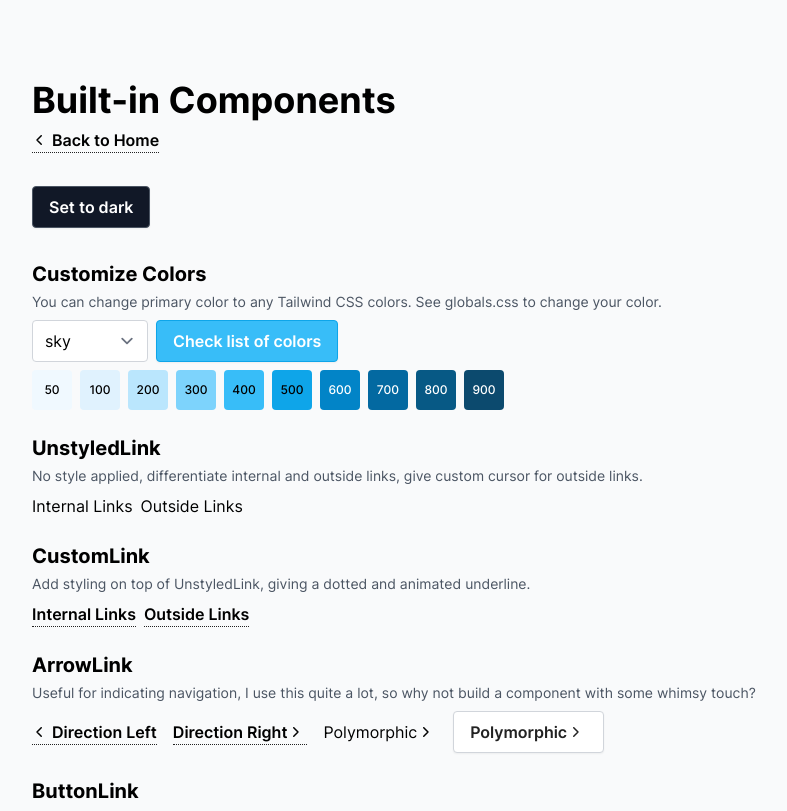
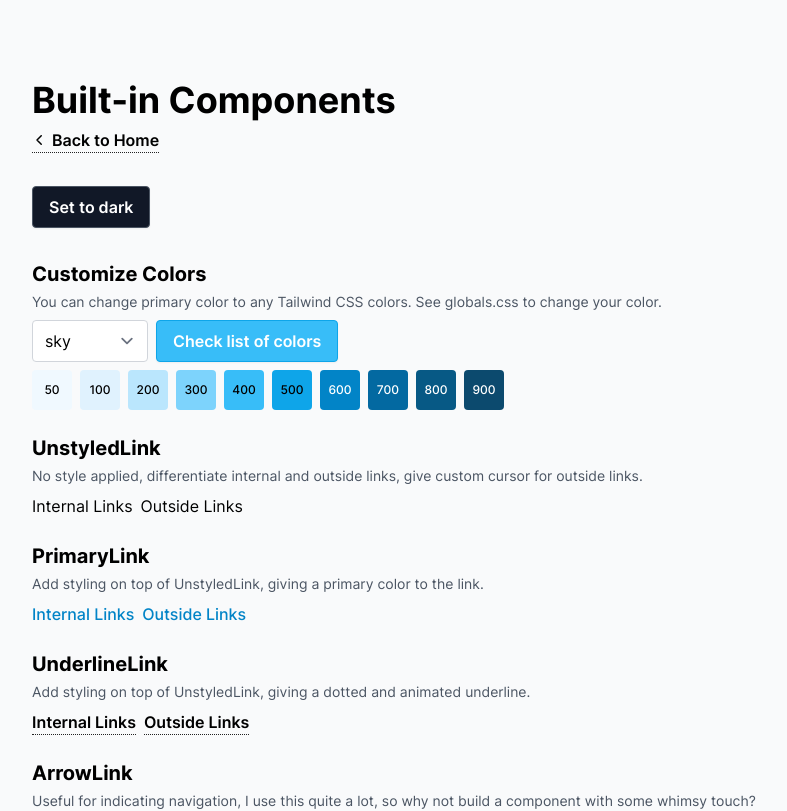
Before and after one commit to Beta-Leopard/next-ts-tailwind-starter-kit, a Next.js app: page /components in a window 1280 px wide. Shown: the top 811 px of the page, without its empty margins (58-845 px from the left). Built offline with nearby package versions, Linux system fonts and the light colour scheme.

Commit message:
feat: add PrimaryLink and rename UnderlineLink

```diff
--- a/src/components/links/ArrowLink.tsx
+++ b/src/components/links/ArrowLink.tsx
@@ -2,7 +2,7 @@ import * as React from 'react';
 
 import clsxm from '@/lib/clsxm';
 
-import CustomLink from '@/components/links/CustomLink';
+import UnderlineLink from '@/components/links/UnderlineLink';
 import { UnstyledLinkProps } from '@/components/links/UnstyledLink';
 
 type ArrowLinkProps<C extends React.ElementType> = {
@@ -18,7 +18,7 @@ export default function ArrowLink<C extends React.ElementType>({
   as,
   ...rest
 }: ArrowLinkProps<C>) {
-  const Component = as || CustomLink;
+  const Component = as || UnderlineLink;
 
   return (
     <Component
--- /dev/null
+++ b/src/components/links/PrimaryLink.tsx
@@ -0,0 +1,27 @@
+import * as React from 'react';
+
+import clsxm from '@/lib/clsxm';
+
+import UnstyledLink, {
+  UnstyledLinkProps,
+} from '@/components/links/UnstyledLink';
+
+export default function PrimaryLink({
+  className,
+  children,
+  ...rest
+}: UnstyledLinkProps) {
+  return (
+    <UnstyledLink
+      {...rest}
+      className={clsxm(
+        'inline-flex items-center',
+        'font-medium text-primary-600 hover:text-primary-500',
+        'focus:outline-none focus-visible:rounded focus-visible:ring focus-visible:ring-primary-500 focus-visible:ring-offset-2',
+        className
+      )}
+    >
+      {children}
+    </UnstyledLink>
+  );
+}
--- a/src/components/links/CustomLink.tsx
+++ b/src/components/links/UnderlineLink.tsx
@@ -4,7 +4,7 @@ import UnstyledLink, {
   UnstyledLinkProps,
 } from '@/components/links/UnstyledLink';
 
-export default function CustomLink({
+export default function UnderlineLink({
   children,
   className,
   ...rest
@@ -14,7 +14,7 @@ export default function CustomLink({
       {...rest}
       className={clsxm(
         'animated-underline custom-link inline-flex items-center font-semibold',
-        'focus:outline-none focus-visible:rounded focus-visible:ring focus-visible:ring-primary-500',
+        'focus:outline-none focus-visible:rounded focus-visible:ring focus-visible:ring-primary-500 focus-visible:ring-offset-2',
         'border-dark border-b border-dotted hover:border-black/0',
         className
       )}
--- a/src/pages/components.tsx
+++ b/src/pages/components.tsx
@@ -6,7 +6,8 @@ import Button from '@/components/buttons/Button';
 import Layout from '@/components/layout/Layout';
 import ArrowLink from '@/components/links/ArrowLink';
 import ButtonLink from '@/components/links/ButtonLink';
-import CustomLink from '@/components/links/CustomLink';
+import PrimaryLink from '@/components/links/PrimaryLink';
+import UnderlineLink from '@/components/links/UnderlineLink';
 import UnstyledLink from '@/components/links/UnstyledLink';
 import NextImage from '@/components/NextImage';
 import Seo from '@/components/Seo';
@@ -132,16 +133,29 @@ export default function ComponentsPage() {
                 </div>
               </li>
               <li className='space-y-2'>
-                <h2 className='text-lg md:text-xl'>CustomLink</h2>
+                <h2 className='text-lg md:text-xl'>PrimaryLink</h2>
+                <p className={clsx('!mt-1 text-sm', textColor)}>
+                  Add styling on top of UnstyledLink, giving a primary color to
+                  the link.
+                </p>
+                <div className='space-x-2'>
+                  <PrimaryLink href='/'>Internal Links</PrimaryLink>
+                  <PrimaryLink href='https://theodorusclarence.com'>
+                    Outside Links
+                  </PrimaryLink>
+                </div>
+              </li>
+              <li className='space-y-2'>
+                <h2 className='text-lg md:text-xl'>UnderlineLink</h2>
                 <p className={clsx('!mt-1 text-sm', textColor)}>
                   Add styling on top of UnstyledLink, giving a dotted and
                   animated underline.
                 </p>
                 <div className='space-x-2'>
-                  <CustomLink href='/'>Internal Links</CustomLink>
-                  <CustomLink href='https://theodorusclarence.com'>
+                  <UnderlineLink href='/'>Internal Links</UnderlineLink>
+                  <UnderlineLink href='https://theodorusclarence.com'>
                     Outside Links
-                  </CustomLink>
+                  </UnderlineLink>
                 </div>
               </li>
               <li className='space-y-2'>
--- a/src/pages/index.tsx
+++ b/src/pages/index.tsx
@@ -3,7 +3,7 @@ import * as React from 'react';
 import Layout from '@/components/layout/Layout';
 import ArrowLink from '@/components/links/ArrowLink';
 import ButtonLink from '@/components/links/ButtonLink';
-import CustomLink from '@/components/links/CustomLink';
+import UnderlineLink from '@/components/links/UnderlineLink';
 import UnstyledLink from '@/components/links/UnstyledLink';
 import Seo from '@/components/Seo';
 
@@ -50,9 +50,9 @@ export default function HomePage() {
 
             <footer className='absolute bottom-2 text-gray-700'>
               © {new Date().getFullYear()} By{' '}
-              <CustomLink href='https://theodorusclarence.com?ref=tsnextstarter'>
+              <UnderlineLink href='https://theodorusclarence.com?ref=tsnextstarter'>
                 Theodorus Clarence
-              </CustomLink>
+              </UnderlineLink>
             </footer>
           </div>
         </section>
```
